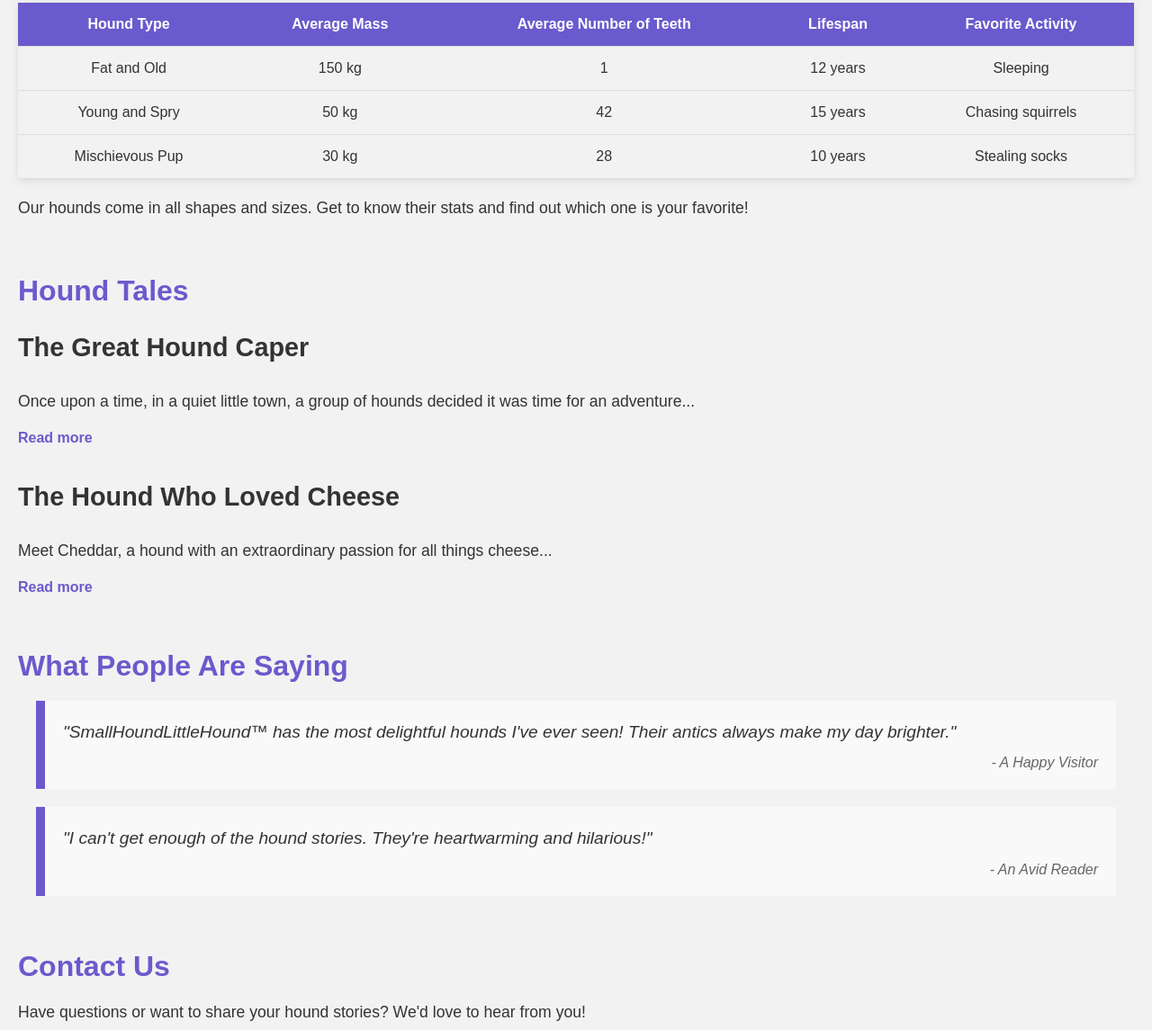
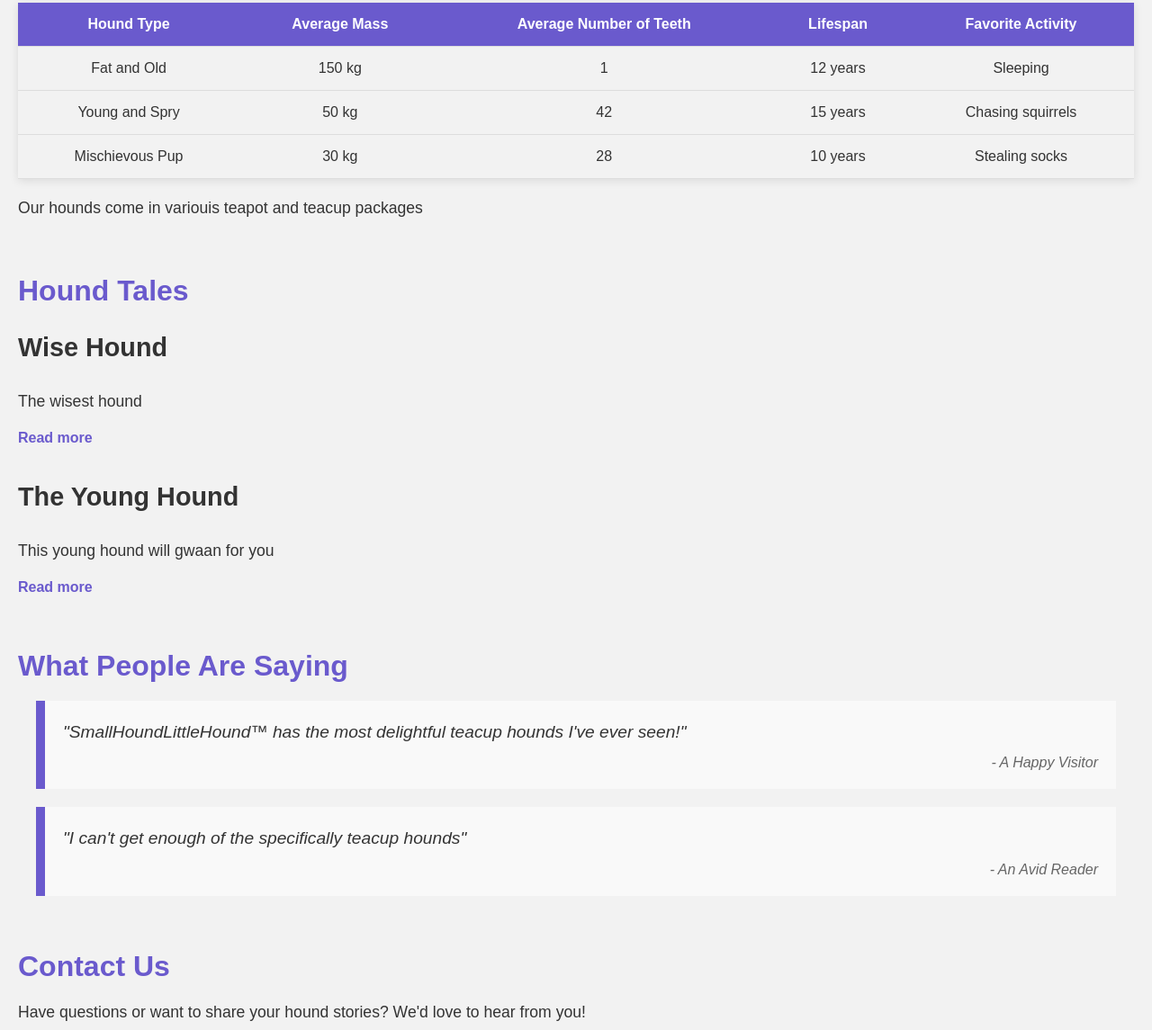
Before and after one commit to ixari09/ixari09.github.io, a plain HTML site: page index.html in a window 1280 px wide. Shown: the part 2915-4060 px from the top of the page at 90% size. Drawn offline with Linux system fonts and the light colour scheme.

Commit message:
Update index.html

```diff
--- a/index.html
+++ b/index.html
@@ -45,7 +45,7 @@
                 <img src="younghound.png" alt="Hound Image 7">
                 <!-- Add more images -->
             </div>
-            <p>Explore our extensive gallery of hounds in various settings and moods. From playful pups to wise old hounds, there's something for every enthusiast.</p>
+            <p>Explore our extensive gallery of TEACUP hounds</p>
         </section>
 
         <section id="video-gallery">
@@ -61,7 +61,7 @@
                 </video>
                 <!-- Add more videos -->
             </div>
-            <p>Watch our hounds in action! From chasing their tails to embarking on grand adventures, these videos capture the essence of SmallHoundLittleHound™.</p>
+            <p>Watch our hounds in action SmallHoundLittleHound™.</p>
         </section>
 
         <section id="hound-info">
@@ -101,19 +101,19 @@
                     <!-- Add more rows as needed -->
                 </tbody>
             </table>
-            <p>Our hounds come in all shapes and sizes. Get to know their stats and find out which one is your favorite!</p>
+            <p>Our hounds come in variouis teapot and teacup packages</p>
         </section>
 
         <section id="stories">
             <h2>Hound Tales</h2>
             <article>
-                <h3>The Great Hound Caper</h3>
-                <p>Once upon a time, in a quiet little town, a group of hounds decided it was time for an adventure...</p>
+                <h3>Wise Hound</h3>
+                <p>The wisest hound</p>
                 <a href="great-hound-caper.html">Read more</a>
             </article>
             <article>
-                <h3>The Hound Who Loved Cheese</h3>
-                <p>Meet Cheddar, a hound with an extraordinary passion for all things cheese...</p>
+                <h3>The Young Hound</h3>
+                <p>This young hound will gwaan for you</p>
                 <a href="hound-loved-cheese.html">Read more</a>
             </article>
             <!-- Add more stories -->
@@ -122,11 +122,11 @@
         <section id="testimonials">
             <h2>What People Are Saying</h2>
             <blockquote>
-                <p>"SmallHoundLittleHound™ has the most delightful hounds I've ever seen! Their antics always make my day brighter."</p>
+                <p>"SmallHoundLittleHound™ has the most delightful teacup hounds I've ever seen!"</p>
                 <cite>- A Happy Visitor</cite>
             </blockquote>
             <blockquote>
-                <p>"I can't get enough of the hound stories. They're heartwarming and hilarious!"</p>
+                <p>"I can't get enough of the specifically teacup hounds"</p>
                 <cite>- An Avid Reader</cite>
             </blockquote>
             <!-- Add more testimonials -->
```
